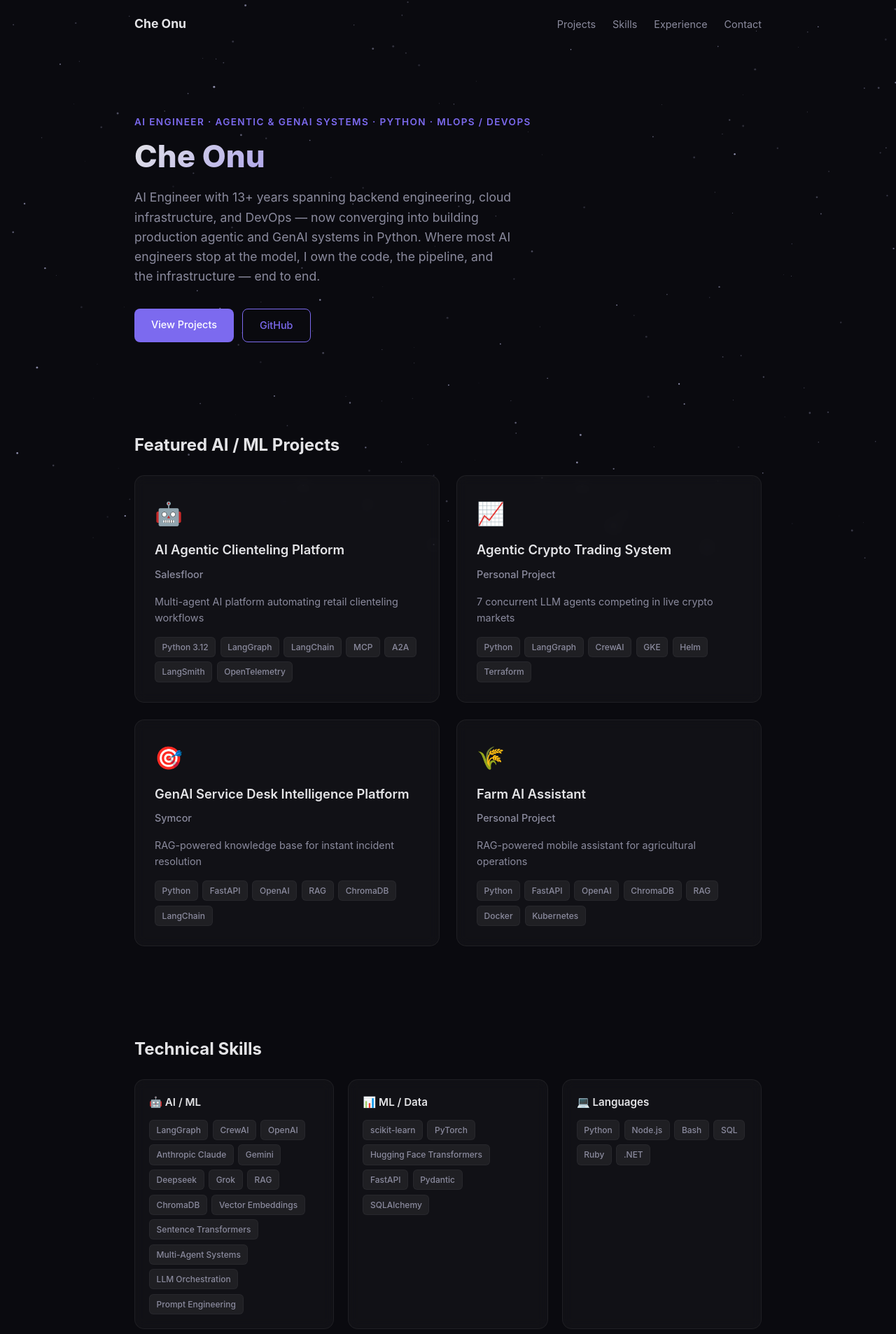
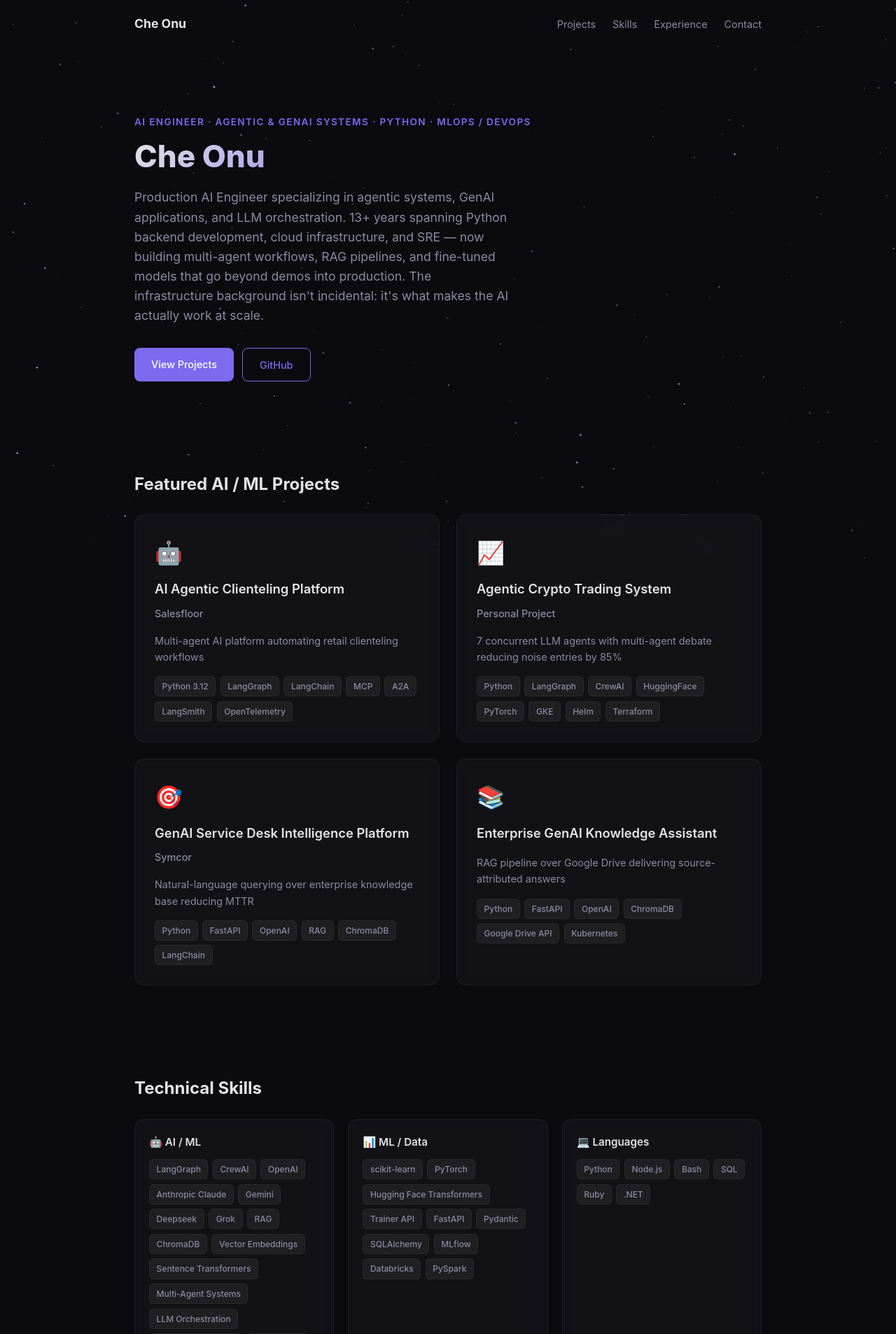
Before and after one commit to cheonu/portfolio, a Flask app: page / in a window 1280 px wide. Shown: the top 1906 px of the page at 70% size. Run offline with Flask 3, Linux system fonts and the light colour scheme.

Commit message:
update portfolio

```diff
--- a/app.py
+++ b/app.py
@@ -9,89 +9,80 @@
         "tagline": "Multi-agent AI platform automating retail clienteling workflows",
         "company": "Salesfloor",
         "description": (
-            "Architected a modular multi-agent AI platform to automate retail clienteling "
-            "workflows — generating personalized associate tasks and communications end-to-end, "
-            "from customer data qualification through content drafting. Designed a planner-led "
-            "agent architecture using A2A (Agent-to-Agent) protocol and MCP (Model Context Protocol), "
-            "with a central planner orchestrating specialized downstream agents via standardized "
-            "JSON-RPC with discoverable agent cards."
+            "Led design and implementation of a multi-agent AI platform automating retail "
+            "clienteling workflows — generating personalised associate tasks and communications "
+            "end-to-end, from customer data qualification through content drafting. Defined a "
+            "standardised agent communication protocol (A2A/JSON-RPC) with discoverable agent "
+            "cards, enabling a central planner to orchestrate specialised agents and reuse them "
+            "across future workflows."
         ),
         "tech": ["Python 3.12", "LangGraph", "LangChain", "MCP", "A2A", "LangSmith", "OpenTelemetry"],
         "highlights": [
-            "Planner-led agent architecture with A2A protocol and MCP for standardized agent communication",
-            "Deterministic SQL and rules-based logic for filtering; LLMs reserved for reasoning-heavy tasks",
-            "Full observability with LangSmith for LLM tracing and OpenTelemetry for distributed telemetry",
-            "End-to-end debugging and performance monitoring across agent hops",
-            "Reusable architectural pattern with roadmap for production hardening and AI governance",
+            "Standardised A2A/JSON-RPC agent communication with discoverable agent cards",
+            "Selective LLM usage — deterministic SQL and rules for filtering, LLMs only for reasoning-heavy tasks",
+            "Full observability via LangSmith for LLM tracing and OpenTelemetry for distributed telemetry",
+            "End-to-end debugging across agent hops",
+            "Reusable architectural pattern with roadmap for production hardening, data integration, and AI governance",
         ],
         "icon": "🤖",
     },
     {
         "id": "crypto-trading-agent",
         "title": "Agentic Crypto Trading System",
-        "tagline": "7 concurrent LLM agents competing in live crypto markets",
+        "tagline": "7 concurrent LLM agents with multi-agent debate reducing noise entries by 85%",
         "company": "Personal Project",
         "description": (
-            "Architected a multi-agent trading system running 7 concurrent pods on GKE, "
-            "each powered by a distinct LLM (GPT-4o, Claude, Gemini, Deepseek, Grok, "
-            "+ rule-based baseline) enabling robust ensemble decision-making. Features a "
-            "multi-agent debate mechanism where AI agents reach consensus through structured "
-            "argumentation before executing trades."
+            "Deployed 7 concurrent trading pods on GKE, each running a distinct LLM "
+            "(GPT-4o, Claude, Gemini, Deepseek, Grok + rule-based baseline), with a "
+            "multi-agent debate mechanism achieving consensus before trade execution — "
+            "reducing noise entries by 85% (from 12–21 trades to 1–2 per pod)."
         ),
-        "tech": ["Python", "LangGraph", "CrewAI", "GKE", "Helm", "Terraform"],
+        "tech": ["Python", "LangGraph", "CrewAI", "HuggingFace", "PyTorch", "GKE", "Helm", "Terraform"],
         "highlights": [
-            "7 concurrent agents: GPT-4o, Claude, Gemini, Deepseek, Grok, baseline",
-            "Multi-agent debate for trade consensus via structured argumentation",
-            "Real-time RSI, EMA, VWAP, regime detection, sentiment analysis",
-            "Day trading engine with stop-loss, take-profit, trailing stops, fee-aware filtering",
-            "Deployed via Helm to GKE with Terraform IaC and Artifact Registry CI/CD",
+            "7 concurrent agents with multi-agent debate reducing noise entries by 85%",
+            "Fine-tuned CryptoBERT and FinBERT with LoRA/PEFT achieving 95.4% validation accuracy",
+            "70/30 weighted ensemble NLP inference across 30–40 RSS headlines per cycle",
+            "Win rate improved from 17–25% to 100% with 2.5:1 reward/risk ratio",
+            "Docker image cut by 49% (5.3GB → 2.7GB) with cold-start-free CPU inference",
+            "Jenkins pipeline with GCP Cloud Build integration eliminating ephemeral storage bottlenecks",
         ],
         "icon": "📈",
     },
     {
         "id": "genai-service-desk",
         "title": "GenAI Service Desk Intelligence Platform",
-        "tagline": "RAG-powered knowledge base for instant incident resolution",
+        "tagline": "Natural-language querying over enterprise knowledge base reducing MTTR",
         "company": "Symcor",
         "description": (
-            "Built a GenAI-powered service desk solution that allows support teams to query "
-            "the entire knowledge base in natural language — surfacing accurate, context-grounded "
-            "answers instantly rather than searching through ticket histories and documentation. "
-            "Includes a production RAG pipeline ingesting documents from Google Drive with "
-            "automated sync, chunking, and semantic search."
+            "Delivered a natural-language query interface over the enterprise knowledge base "
+            "(tickets, runbooks, SOPs, FAQs), replacing manual documentation searches and "
+            "reducing MTTR for recurring incidents."
         ),
         "tech": ["Python", "FastAPI", "OpenAI", "RAG", "ChromaDB", "LangChain"],
         "highlights": [
-            "RAG pipeline ingesting tickets, runbooks, SOPs, FAQs into ChromaDB vector store",
-            "Google Drive document sync with Sentence Transformers embeddings",
-            "Semantic search across large enterprise corpora",
-            "Reduced MTTR for recurring incidents",
-            "Multi-tenant K8s deployment with auto-scaling, persistent vector storage, and TLS",
-            "Async FastAPI REST endpoints consumed by React Native mobile app",
+            "RAG pipeline with automated chunking, embedding, and incremental sync into ChromaDB",
+            "Prompt-based endpoints via FastAPI supporting chat UI and programmatic service desk integration",
+            "Replaced manual documentation searches, reducing MTTR for recurring incidents",
         ],
         "icon": "🎯",
     },
     {
-        "id": "farm-ai-assistant",
-        "title": "Farm AI Assistant",
-        "tagline": "RAG-powered mobile assistant for agricultural operations",
-        "company": "Personal Project",
+        "id": "enterprise-knowledge-assistant",
+        "title": "Enterprise GenAI Knowledge Assistant",
+        "tagline": "RAG pipeline over Google Drive delivering source-attributed answers",
+        "company": "",
         "description": (
-            "Built a production RAG pipeline ingesting WhatsApp conversation data for "
-            "context-aware agricultural advice with source attribution. Implemented semantic "
-            "search using Sentence Transformers embeddings and ChromaDB vector store. Deployed "
-            "to Kubernetes with auto-scaling, self-healing, persistent vector storage, and TLS. "
-            "Integrated with React Native mobile app via async FastAPI REST endpoints."
+            "Developed a RAG pipeline ingesting documents from Google Drive (PDFs, Docs, Sheets), "
+            "delivering context-aware, source-attributed answers grounded in live business content."
         ),
-        "tech": ["Python", "FastAPI", "OpenAI", "ChromaDB", "RAG", "Docker", "Kubernetes"],
+        "tech": ["Python", "FastAPI", "OpenAI", "ChromaDB", "Google Drive API", "Kubernetes"],
         "highlights": [
-            "RAG pipeline with WhatsApp chat ingestion",
-            "Vector search using ChromaDB embeddings",
-            "Context-augmented LLM responses with source attribution",
-            "Kubernetes deployment with auto-scaling and self-healing",
-            "React Native mobile app integration",
+            "Automated document sync and chunking via Google Drive API with Sentence Transformers embeddings",
+            "Semantic search across enterprise corpora in ChromaDB",
+            "Kubernetes deployment with auto-scaling, self-healing pods, persistent vector storage, TLS via cert-manager",
+            "Multi-tenant role-scoped retrieval",
         ],
-        "icon": "🌾",
+        "icon": "📚",
     },
 ]
 
@@ -101,11 +92,10 @@
         "company": "Salesfloor",
         "period": "Oct 2024 — Present",
         "bullets": [
-            "Designed and built a headless agentic AI application using LLM-driven decision loops, integrating into CRM and workflow systems",
-            "Authored full agentic backend — orchestration logic, tool-calling interfaces, prompt chains, async task execution as containerised microservices",
-            "Automated database operations (provisioning, backups, failover, schema migrations) reducing manual DBA intervention by over 60%",
-            "Owned end-to-end release coordination for iOS/Android apps and built Jenkins CI/CD pipelines with automated testing and artifact promotion",
-            "Established MLOps observability with model performance monitoring, drift detection, and alerting across inference services",
+            "Developed and shipped a headless agentic AI application in Python — LLM decision loops, tool-calling interfaces, prompt chains, and async task execution — deployed as containerised microservices integrating with clients' CRM systems",
+            "Reduced manual DBA intervention by 60%+ by automating database operations (provisioning, backups, failover, schema migrations) with Python and infrastructure-as-code",
+            "Coordinated iOS and Android release trains and delivered Jenkins CI/CD pipelines with automated testing, artifact promotion, and environment-specific deployment strategies",
+            "Established MLOps observability practices: model performance monitoring, drift detection, and alerting across inference services",
         ],
     },
     {
@@ -113,11 +103,9 @@
         "company": "Symcor Inc.",
         "period": "Dec 2022 — Present",
         "bullets": [
-            "Built GenAI-powered service desk intelligence solution with natural language knowledge base queries replacing manual searches",
-            "Implemented RAG pipeline ingesting structured and unstructured data into vector store with automated chunking and incremental sync",
-            "Designed AI-powered check fraud detection system using Python and Databricks with MLflow tracking",
-            "Built feature engineering pipelines in PySpark for real-time fraud scoring at scale",
-            "Deployed fraud detection models as inference endpoints on Azure ML with alerting and audit logging",
+            "Delivered an AI-powered check fraud detection system on Databricks — trained and versioned ML classification models (MLflow) on financial transaction data, with PySpark feature engineering pipelines processing high-volume data into model-ready features",
+            "Deployed fraud detection inference endpoints on Azure ML, integrated into the transaction pipeline with compliance-grade alerting and audit logging",
+            "Developed the GenAI service desk intelligence platform (see Featured Projects), replacing manual knowledge searches with natural-language querying across enterprise documentation",
         ],
     },
     {
@@ -125,11 +113,9 @@
         "company": "Fullscript",
         "period": "Dec 2021 — Oct 2024",
         "bullets": [
-            "Migrated .NET microservices to Kubernetes, improving deployment frequency by 40%",
-            "Managed EKS/ECS infrastructure serving millions of requests with Terraform and CloudFormation",
-            "Architected GitLab CI/CD pipelines supporting 50+ engineers across multiple product teams",
-            "Designed Helm charts for K8s workloads including RBAC, secrets management, and ingress controllers",
-            "Supported Black Friday traffic spikes through auto-scaling and load testing; integrated Wiz for SOC-2 compliance",
+            "Improved deployment frequency by 40% and cut production downtime by migrating .NET microservices to Kubernetes with Helm-managed workloads, RBAC, and ingress controllers",
+            "Managed EKS/ECS infrastructure serving millions of requests; delivered GitLab CI/CD pipelines supporting 50+ engineers across multiple product teams",
+            "Sustained reliability through Black Friday traffic spikes via auto-scaling and load testing; achieved SOC-2 compliance through Wiz security scanning integration",
         ],
     },
     {
@@ -137,10 +123,8 @@
         "company": "TVO",
         "period": "Sep 2020 — Dec 2021",
         "bullets": [
-            "Conducted AWS Well-Architected Framework reviews across 5+ products",
-            "Designed AWS Landing Zone using Control Tower for hybrid multi-account governance",
-            "Containerized React applications and deployed via S3 static hosting with CloudFront CDN",
-            "Led Scrum/Kanban ceremonies and mentored junior DevOps engineers",
+            "Led AWS Well-Architected reviews across 5+ products, closing architectural gaps and designing a Landing Zone with Control Tower for hybrid multi-account governance",
+            "Containerised React applications, deployed via S3/CloudFront CDN, and mentored junior DevOps engineers across Scrum/Kanban delivery cycles",
         ],
     },
     {
@@ -148,9 +132,8 @@
         "company": "Thales Group",
         "period": "Jan 2018 — Sep 2020",
         "bullets": [
-            "Developed Python automation frameworks replacing fragile manual runbooks",
-            "Built Python data pipeline utilities aggregating CloudWatch metrics into operational dashboards",
-            "Authored CloudFormation templates and enforced IAM least-privilege across 20+ AWS accounts, cutting costs by 25%",
+            "Developed Python automation frameworks replacing manual infrastructure runbooks, and built CloudWatch metric pipeline utilities improving incident detection across teams",
+            "Reduced infrastructure costs by 25% through auto-scaling group configuration and ELB health checks; enforced IAM least-privilege policies across 20+ AWS accounts",
         ],
     },
     {
@@ -158,9 +141,8 @@
         "company": "Nexonia",
         "period": "Oct 2016 — Jan 2018",
         "bullets": [
-            "Designed Python backend services and REST API integrations for expense management workflows",
-            "Developed Lambda functions powering event-driven pipelines with SQS/SNS and DLQ error handling",
-            "Configured multi-AZ RDS deployments (Aurora, MySQL) with read replicas achieving 99.9% availability",
+            "Delivered Python backend services and REST API integrations for expense management workflows, and developed Lambda-based event-driven pipelines with SQS/SNS messaging and DLQ handling",
+            "Configured multi-AZ RDS deployments (Aurora, MySQL) with automated failover achieving 99.9% availability",
         ],
     },
     {
@@ -168,9 +150,7 @@
         "company": "National Grid",
         "period": "Jul 2011 — Oct 2016",
         "bullets": [
-            "Wrote Python scripts and automation tools managing critical energy infrastructure systems",
-            "Developed internal dashboards and alerting systems for real-time infrastructure health metrics",
-            "Maintained high-availability on-premises and hybrid systems for fault-tolerant design",
+            "Wrote Python monitoring tools, automation scripts, and internal dashboards for critical UK energy infrastructure — building early foundations in high-stakes, always-on software and fault-tolerant systems design",
         ],
     },
 ]
--- a/templates/index.html
+++ b/templates/index.html
@@ -6,9 +6,10 @@
         <p class="hero-label">AI Engineer · Agentic & GenAI Systems · Python · MLOps / DevOps</p>
         <h1>Che Onu</h1>
         <p class="hero-sub">
-            AI Engineer with 13+ years spanning backend engineering, cloud infrastructure, and DevOps — now
-            converging into building production agentic and GenAI systems in Python. Where most AI
-            engineers stop at the model, I own the code, the pipeline, and the infrastructure — end to end.
+            Production AI Engineer specializing in agentic systems, GenAI applications, and LLM orchestration.
+            13+ years spanning Python backend development, cloud infrastructure, and SRE — now building
+            multi-agent workflows, RAG pipelines, and fine-tuned models that go beyond demos into production.
+            The infrastructure background isn't incidental: it's what makes the AI actually work at scale.
         </p>
         <div class="hero-links">
             <a href="#projects" class="btn">View Projects</a>
@@ -56,6 +57,8 @@
                 <span class="tag">Multi-Agent Systems</span>
                 <span class="tag">LLM Orchestration</span>
                 <span class="tag">Prompt Engineering</span>
+                <span class="tag">LoRA/PEFT</span>
+                <span class="tag">Ensemble Scoring</span>
             </div>
         </div>
         <div class="skill-group">
@@ -64,9 +67,13 @@
                 <span class="tag">scikit-learn</span>
                 <span class="tag">PyTorch</span>
                 <span class="tag">Hugging Face Transformers</span>
+                <span class="tag">Trainer API</span>
                 <span class="tag">FastAPI</span>
                 <span class="tag">Pydantic</span>
                 <span class="tag">SQLAlchemy</span>
+                <span class="tag">MLflow</span>
+                <span class="tag">Databricks</span>
+                <span class="tag">PySpark</span>
             </div>
         </div>
         <div class="skill-group">
@@ -83,9 +90,9 @@
         <div class="skill-group">
             <h3>☁️ Cloud & DevOps</h3>
             <div class="tech-tags">
-                <span class="tag">AWS</span>
-                <span class="tag">GCP</span>
-                <span class="tag">Azure</span>
+                <span class="tag">AWS (EC2, EKS, Lambda, S3, SageMaker)</span>
+                <span class="tag">GCP (GKE, Artifact Registry, Cloud Build)</span>
+                <span class="tag">Azure (ML, OpenShift)</span>
                 <span class="tag">Oracle Cloud</span>
                 <span class="tag">Docker</span>
                 <span class="tag">Kubernetes</span>
@@ -132,11 +139,9 @@
 <section id="about" class="about">
     <h2>About</h2>
     <p>
-        Started writing software and automation tooling at scale, moved into SRE and MLOps
-        to understand how complex systems survive the real world, and now applies that
-        full-stack instinct to AI: architecting multi-agent pipelines with LangGraph and CrewAI,
-        building RAG systems with vector search, and deploying LLM-powered applications
-        that don't just work in demos.
+        Production AI Engineer specializing in agentic systems, GenAI applications, and LLM orchestration.
+        13+ years spanning Python backend development, cloud infrastructure, and SRE — now building
+        multi-agent workflows, RAG pipelines, and fine-tuned models that go beyond demos into production.
     </p>
     <p class="about-education">
         MSc Environmental Science & Sustainability Engineering — University of Aberdeen, Scotland<br>
@@ -148,7 +153,7 @@
 
 <section id="contact" class="contact">
     <h2>Get in Touch</h2>
-    <p>Open to US remote opportunities.</p>
+    <p>Open to remote opportunities.</p>
     <p class="contact-email">cheonu.dev@gmail.com</p>
     <a href="mailto:cheonu.dev@gmail.com" class="btn">Say Hello</a>
     <p class="contact-links">
```
